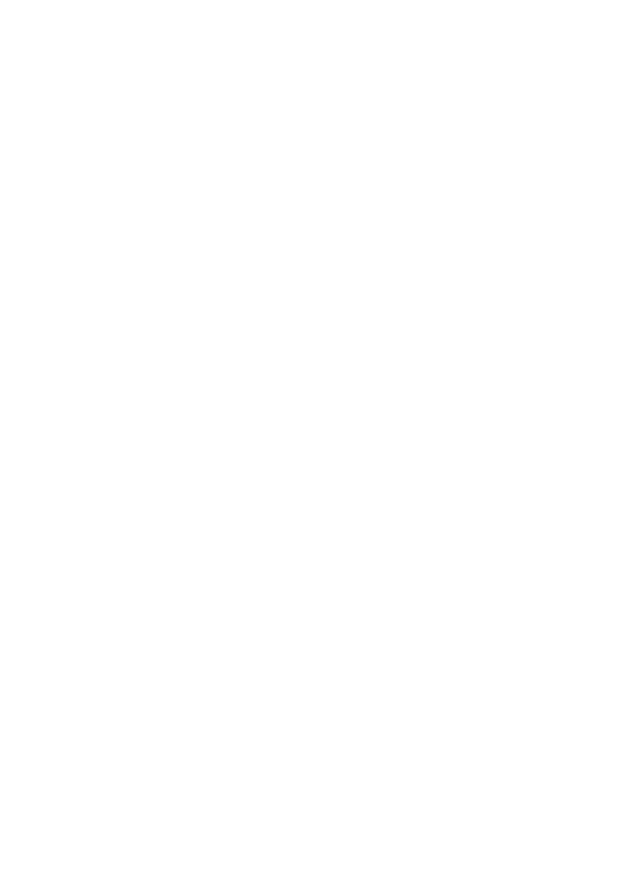
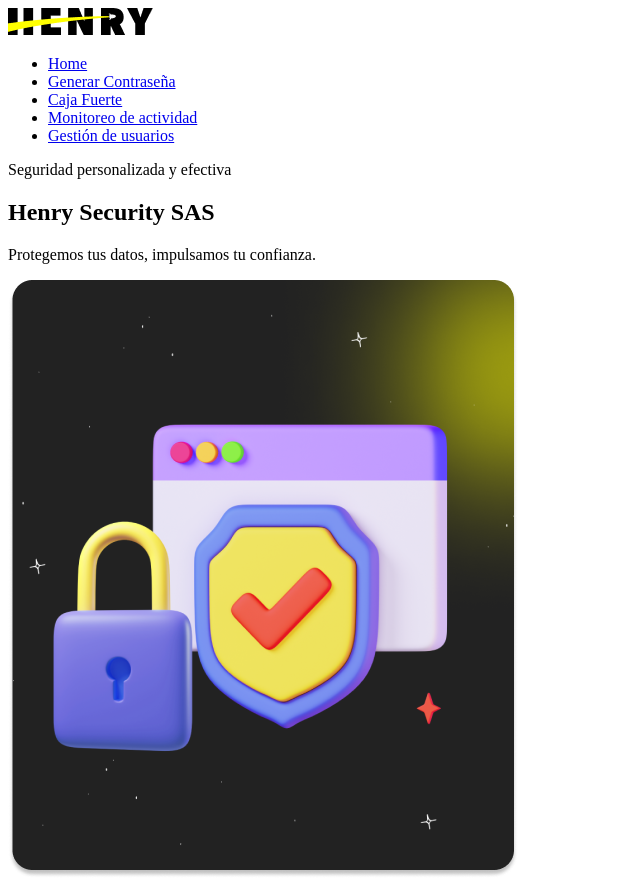
Before and after one commit to cesarfforero/my-first-project-web, a website: page index.html in a window 1280 px wide. Shown: the whole page, without its empty margins (0-640 px from the left). Before the commit the page ends 800 px from the top, so only its background shows below. Drawn offline with Linux system fonts and the light colour scheme.

Commit message:
Add basic HTML structure and setup images folder with logo and hero illustration

```diff
--- a/index.html
+++ b/index.html
@@ -3,9 +3,28 @@
 <head>
     <meta charset="UTF-8">
     <meta name="viewport" content="width=device-width, initial-scale=1.0">
-    <title>Mi primera pagina</title>
+    <title>Henry Security SAS</title>
 </head>
+<header>
+    <nav>
+        <img src="./Styles/HEN-Logo.png" alt="Henry Logo">
+        <ul>
+            <li><a href="#">Home</a></li>
+            <li><a href="#">Generar Contraseña</a></li>
+            <li><a href="#">Caja Fuerte</a></li>
+            <li><a href="#">Monitoreo de actividad</a></li>
+            <li><a href="#">Gestión de usuarios</a></li>
+        </ul>
+    </nav>
+</header>
 <body>
-
+    <main>
+        <section>
+            <p>Seguridad personalizada y efectiva</p>
+            <h1>Henry <span>Security SAS</span></h1>
+            <P>Protegemos tus datos, impulsamos tu confianza.</P>
+            <img src="./Styles/img1.png" alt ="Candado de seguridad">
+        </section>
+    </main>
 </body>
 </html>
```
Also changed, not shown: Styles/HEN-Logo.png (added), Styles/img1.png (added).
